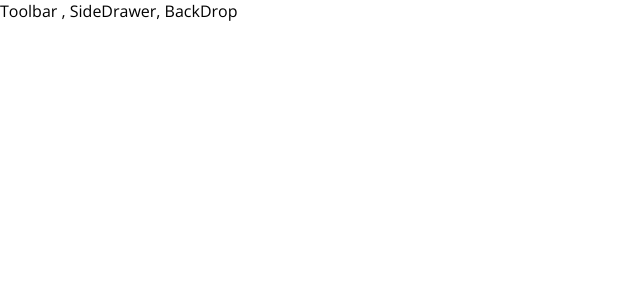
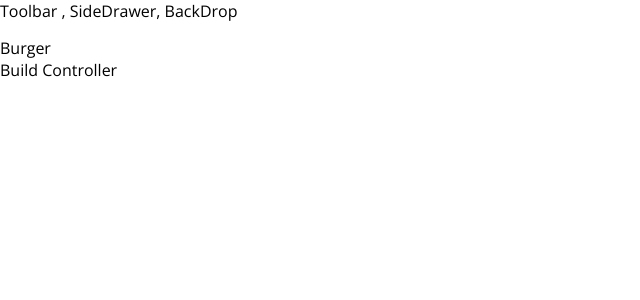
Before and after one commit to zavin27/Burger-Builder, a React app: page / in a window 1280 px wide. Shown: the top 300 px of the page, without its empty margins (0-640 px from the left). Built offline with nearby package versions, Linux system fonts and the light colour scheme.

Commit message:
Added BurgurBuilder Component

```diff
--- a/src/App.js
+++ b/src/App.js
@@ -1,13 +1,13 @@
 import React, { Component } from 'react';
 import Layout from './components/Layout/Layout';
-
+import BurgerBuilder from './containers/BurgerBuilder/BurgurBuilder';
 
 class App extends Component {
   render() {
     return (
       <div>
         <Layout>
-
+          <BurgerBuilder/>
 
         </Layout>
       </div>
--- /dev/null
+++ b/src/components/Layout/Layout.css
@@ -0,0 +1,3 @@
+.Content {
+    margin-top: 15px;
+}
--- a/src/components/Layout/Layout.js
+++ b/src/components/Layout/Layout.js
@@ -1,10 +1,10 @@
 import React from 'react';
 import Aux from '../../hoc/Aux';
-
+import classes from './Layout.css';
 const layout = (props) => (
   <Aux>
     <div>Toolbar , SideDrawer, BackDrop </div>
-    <main>
+    <main className={classes.Content}>
       {props.children}
     </main>
   </Aux>
--- /dev/null
+++ b/src/containers/BurgerBuilder/BurgurBuilder.js
@@ -0,0 +1,19 @@
+import React, {Component} from 'react';
+import Aux from '../../hoc/Aux';
+
+class BurgurBuilder extends Component {
+
+  render() {
+    return(
+      <Aux>
+        <div>Burger</div>
+        <div>Build Controller</div>
+      </Aux>
+
+    );
+  }
+
+
+}
+
+export default BurgurBuilder;
```
